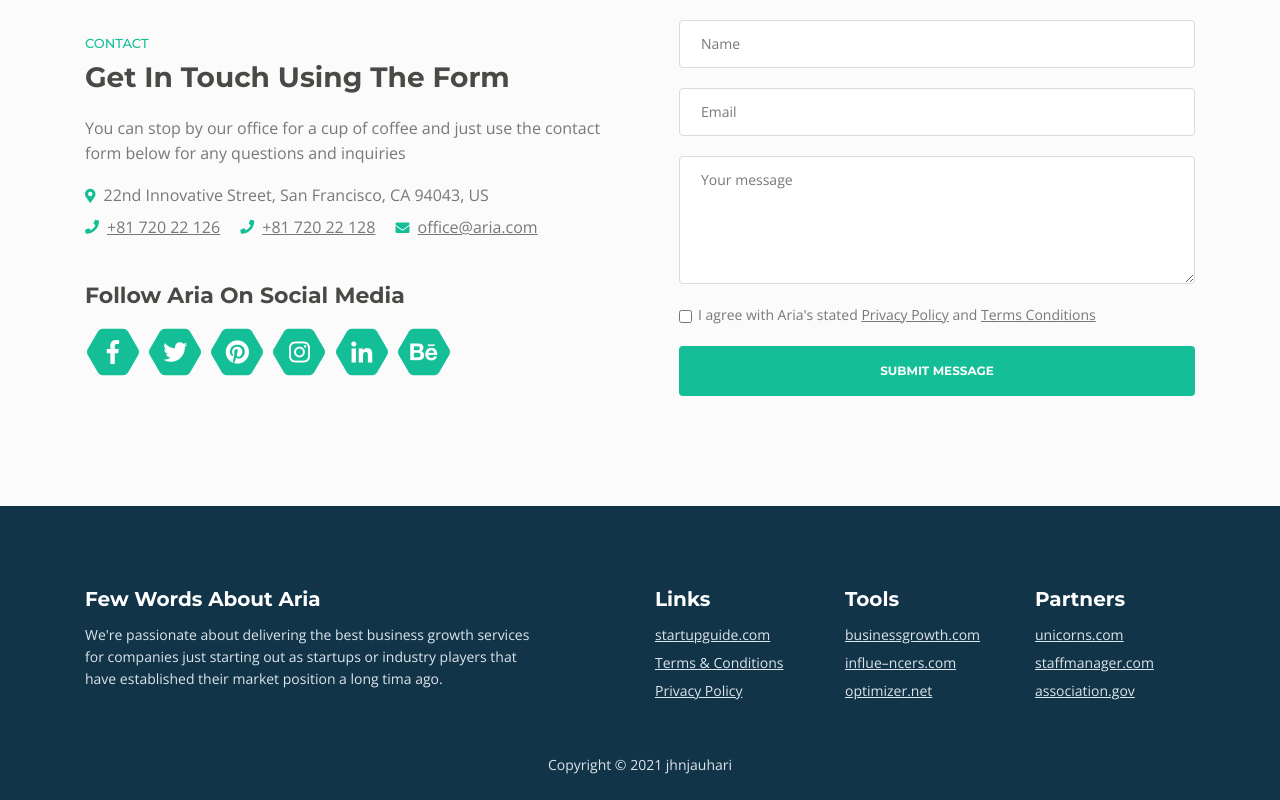
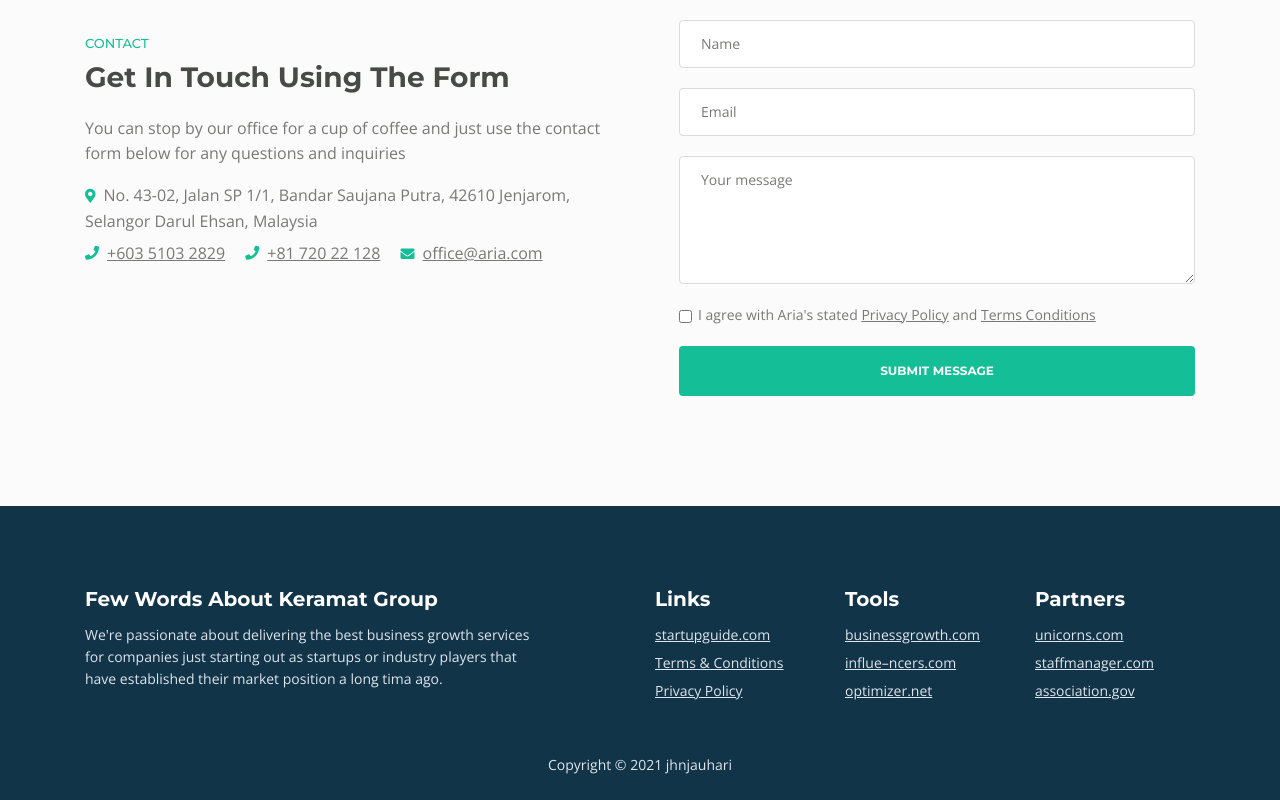
Before and after one commit to jhnjauhari/keramatgroup, a plain HTML site: page index.html in a window 1280 px wide. Shown: the part 7199-7999 px from the top of the page. Drawn offline with nearby package versions, Linux system fonts and the light colour scheme.

Commit message:
Update index.html

```diff
--- a/index.html
+++ b/index.html
@@ -48,7 +48,7 @@
     <!-- Navbar -->
     <nav class="navbar navbar-expand-md navbar-dark navbar-custom fixed-top">
         <!-- Text Logo - Use this if you don't have a graphic logo -->
-        <!-- <a class="navbar-brand logo-text page-scroll" href="index.html">Aria</a> -->
+        <!-- <a class="navbar-brand logo-text page-scroll" href="index.html">Placeholder</a> -->
 
         <!-- Image Logo -->
         <a class="navbar-brand logo-image" href="index.html"><img src="images/logo.svg" alt="alternative"></a>
@@ -918,49 +918,12 @@
                         <h2>Get In Touch Using The Form</h2>
                         <p>You can stop by our office for a cup of coffee and just use the contact form below for any questions and inquiries</p>
                         <ul class="list-unstyled li-space-lg">
-                            <li class="address"><i class="fas fa-map-marker-alt"></i>22nd Innovative Street, San Francisco, CA 94043, US</li>
-                            <li><i class="fas fa-phone"></i><a href="tel:003024630820">+81 720 22 126</a></li>
+                            <li class="address"><i class="fas fa-map-marker-alt"></i>No. 43-02, Jalan SP 1/1, Bandar Saujana Putra, 42610 Jenjarom, Selangor Darul Ehsan, Malaysia</li>
+                            <li><i class="fas fa-phone"></i><a href="tel:60351032829">+603 5103 2829</a></li>
                             <li><i class="fas fa-phone"></i><a href="tel:003024630820">+81 720 22 128</a></li>
                             <li><i class="fas fa-envelope"></i><a href="mailto:office@aria.com">office@aria.com</a></li>
                         </ul>
-                        <h3>Follow Aria On Social Media</h3>
 
-                        <span class="fa-stack">
-                            <a href="#your-link">
-                                <span class="hexagon"></span>
-                                <i class="fab fa-facebook-f fa-stack-1x"></i>
-                            </a>
-                        </span>
-                        <span class="fa-stack">
-                            <a href="#your-link">
-                                <span class="hexagon"></span>
-                                <i class="fab fa-twitter fa-stack-1x"></i>
-                            </a>
-                        </span>
-                        <span class="fa-stack">
-                            <a href="#your-link">
-                                <span class="hexagon"></span>
-                                <i class="fab fa-pinterest fa-stack-1x"></i>
-                            </a>
-                        </span>
-                        <span class="fa-stack">
-                            <a href="#your-link">
-                                <span class="hexagon"></span>
-                                <i class="fab fa-instagram fa-stack-1x"></i>
-                            </a>
-                        </span>
-                        <span class="fa-stack">
-                            <a href="#your-link">
-                                <span class="hexagon"></span>
-                                <i class="fab fa-linkedin-in fa-stack-1x"></i>
-                            </a>
-                        </span>
-                        <span class="fa-stack">
-                            <a href="#your-link">
-                                <span class="hexagon"></span>
-                                <i class="fab fa-behance fa-stack-1x"></i>
-                            </a>
-                        </span>
                     </div> <!-- end of text-container -->
                 </div> <!-- end of col -->
                 <div class="col-lg-6">
@@ -1008,7 +971,7 @@
             <div class="row">
                 <div class="col-md-6">
                     <div class="text-container about">
-                        <h4>Few Words About Aria</h4>
+                        <h4>Few Words About Keramat Group</h4>
                         <p class="white">We're passionate about delivering the best business growth services for companies just starting out as startups or industry players that have established their market position a long tima ago.</p>
                     </div> <!-- end of text-container -->
                 </div> <!-- end of col -->
```
